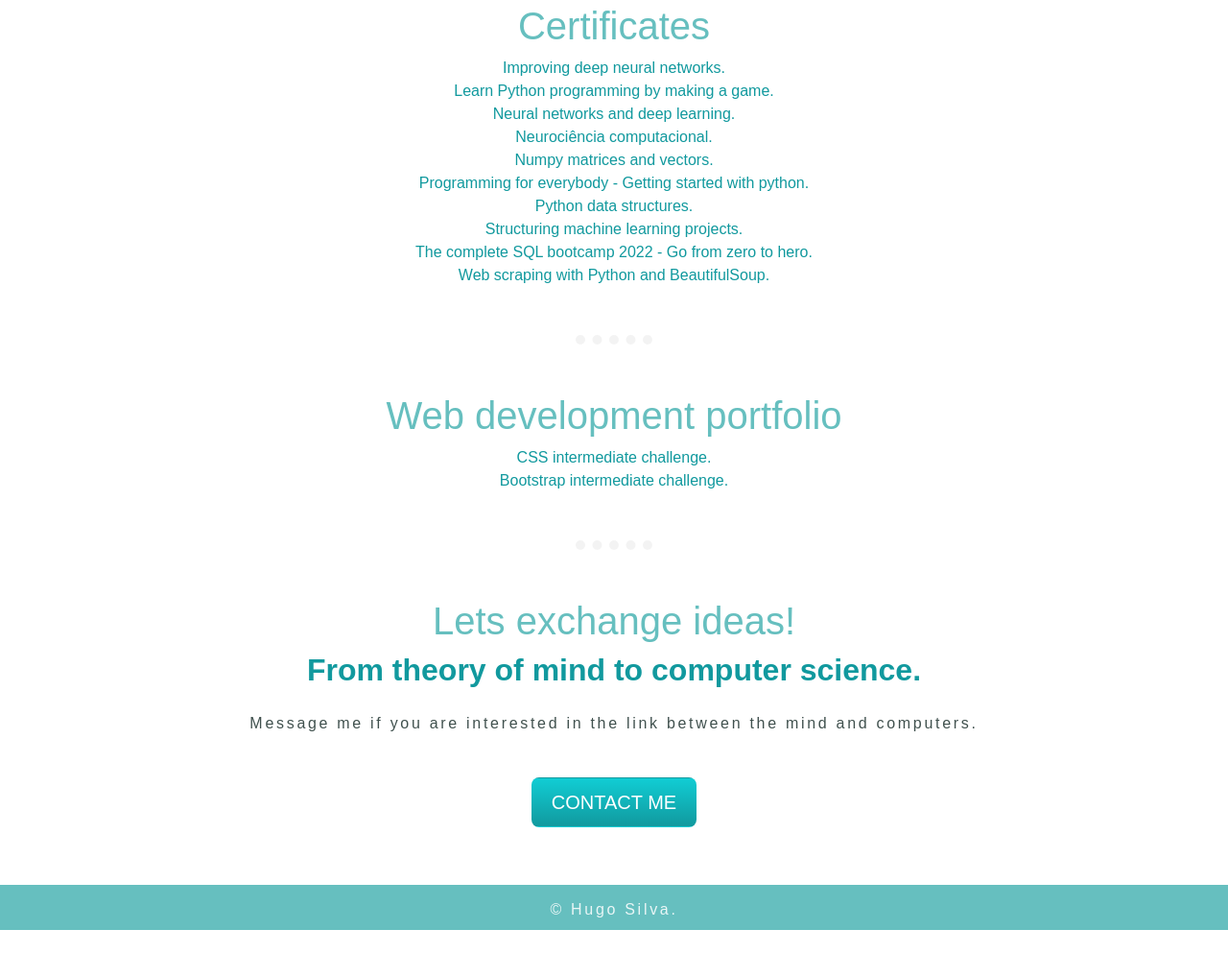
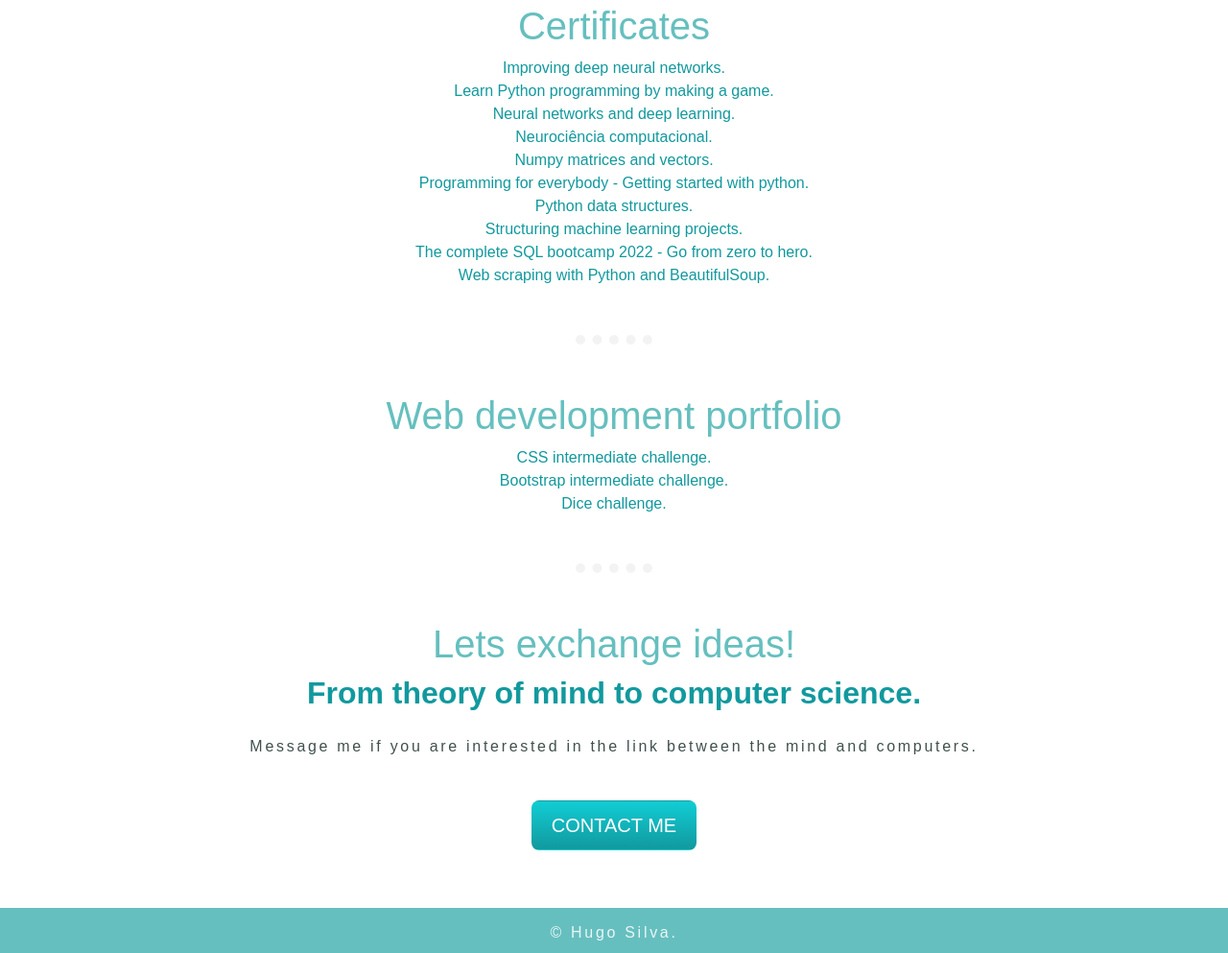
Before and after one commit to diglicks/cv, a plain HTML site: page index.html in a window 1280 px wide. Shown: the part 3454-4447 px from the top of the page at 96% size. Before the commit the page ends 4423 px from the top, so only its background shows below. Drawn offline with nearby package versions, Linux system fonts and the light colour scheme.

Commit message:
Update index.html

```diff
--- a/index.html
+++ b/index.html
@@ -84,6 +84,9 @@
       <div class="website">
         <a href="https://diglicks.github.io/intermediate_bootstrap/">Bootstrap intermediate challenge.</a>
       </div>
+      <div class="website">
+        <a href="https://diglicks.github.io/dice_challenge/">Dice challenge.</a>
+      </div>
     </div>
     <hr>
     <div class="contact-me">
```
